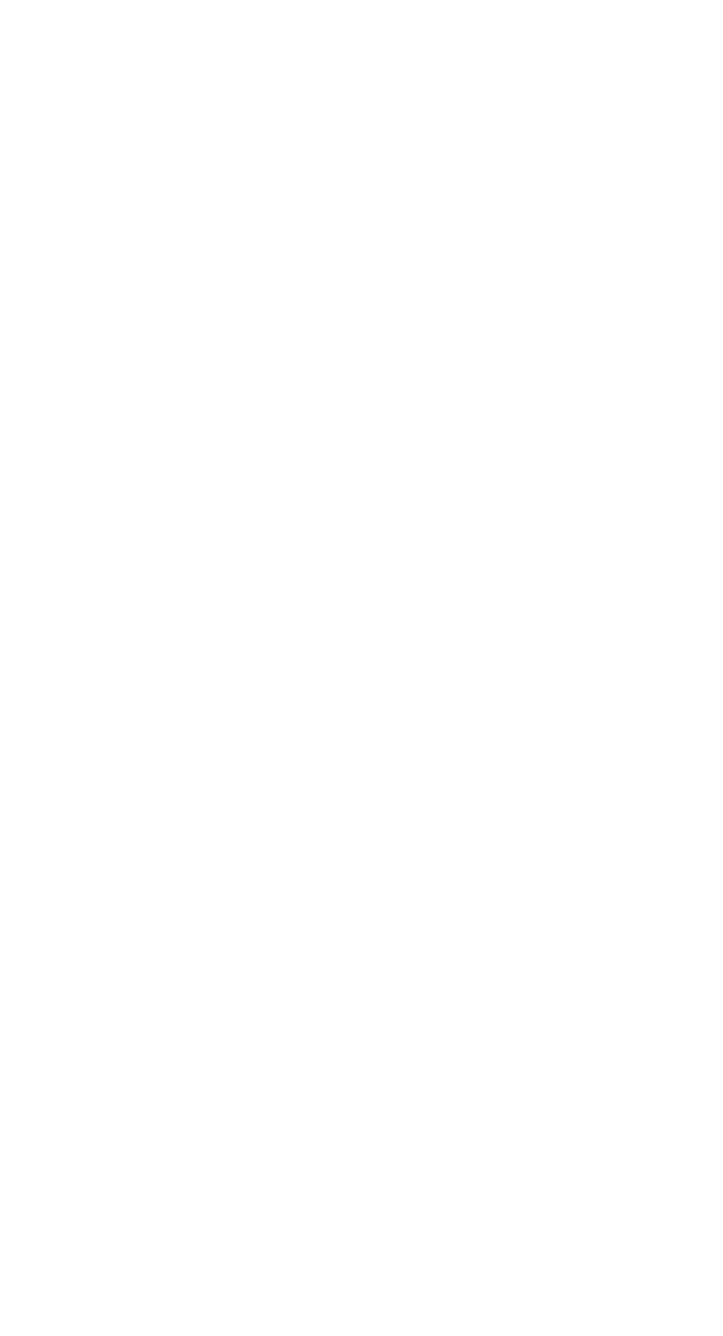
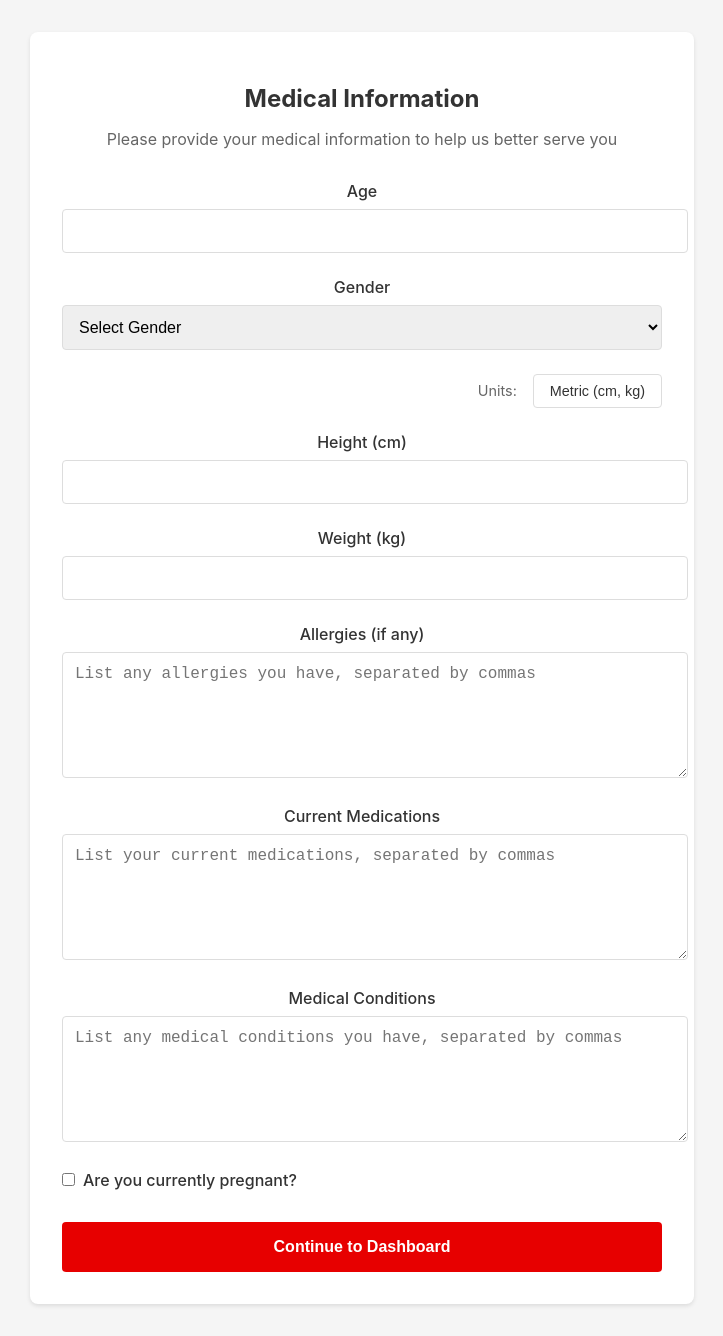
Before and after one commit to PeyPeyPG/CS-4485-Project, a React (Create React App) app in the folder pill-pal/: page /questionnaire in a window 1280 px wide. Before the commit this address had no page. Shown: the whole page, without its empty margins (278-1001 px from the left). Before the commit the page ends 800 px from the top, so only its background shows below. Built offline with nearby package versions, Linux system fonts and the light colour scheme.

Commit message:
questionnaire page

```diff
--- a/pill-pal/src/App.js
+++ b/pill-pal/src/App.js
@@ -1,6 +1,7 @@
 import React from 'react';
 import { BrowserRouter as Router, Routes, Route, Navigate } from 'react-router-dom';
 import Auth from './components/Auth';
+import MedicalQuestionnaire from './components/MedicalQuestionnaire';
 import './App.css';
 
 function App() {
@@ -9,6 +10,7 @@ function App() {
       <div className="App">
         <Routes>
           <Route path="/auth" element={<Auth />} />
+          <Route path="/questionnaire" element={<MedicalQuestionnaire />} />
           <Route path="/" element={<Navigate to="/auth" replace />} />
           {/* Add more routes as needed */}
         </Routes>
--- a/pill-pal/src/components/Auth.css
+++ b/pill-pal/src/components/Auth.css
@@ -1,9 +1,21 @@
 .auth-container {
   display: flex;
+  flex-direction: column;
   justify-content: center;
   align-items: center;
   min-height: 100vh;
   background-color: #f5f5f5;
+}
+
+.logo-container {
+  margin-bottom: 2rem;
+  text-align: center;
+}
+
+.logo {
+  width: 120px;
+  height: auto;
+  filter: drop-shadow(0 2px 4px rgba(0, 0, 0, 0.1));
 }
 
 .auth-box {
--- a/pill-pal/src/components/Auth.js
+++ b/pill-pal/src/components/Auth.js
@@ -7,6 +7,7 @@ const Auth = () => {
   const [isLogin, setIsLogin] = useState(true);
   const [formData, setFormData] = useState({
     username: '',
+    email: '',
     password: '',
     confirmPassword: ''
   });
@@ -41,9 +42,12 @@ const Auth = () => {
       }
     } else {
       // Simulate signup
-      if (formData.username && formData.password) {
-        Cookies.set('user', JSON.stringify({ username: formData.username }), { expires: 7 });
-        navigate('/dashboard');
+      if (formData.username && formData.password && formData.email) {
+        Cookies.set('user', JSON.stringify({
+          username: formData.username,
+          email: formData.email
+        }), { expires: 7 });
+        navigate('/questionnaire');
       } else {
         setError('Please fill in all fields');
       }
@@ -52,6 +56,18 @@ const Auth = () => {
 
   return (
     <div className="auth-container">
+      <div className="logo-container">
+        <svg className="logo" viewBox="0 0 134 150" fill="none" xmlns="http://www.w3.org/2000/svg">
+          <path d="M27.4005 70.2291C12.6346 63.3436 6.24624 45.7917 13.1317 31.0258L14.8222 27.4005C21.7076 12.6346 39.2596 6.24624 54.0255 13.1317L85.2931 27.712L58.6682 84.8094L27.4005 70.2291Z" fill="#E70000" stroke="black" strokeWidth="2"/>
+          <path d="M59.5 85.5H122.5V120C122.5 136.292 109.292 149.5 93 149.5H89C72.7076 149.5 59.5 136.292 59.5 120V85.5Z" fill="white" stroke="black" strokeWidth="2"/>
+          <path d="M77 74.5C77 67.0442 83.0442 61 90.5 61C97.9558 61 104 67.0442 104 74.5V85H77V74.5Z" fill="#9EC9F9" stroke="black" strokeWidth="2"/>
+          <circle cx="91" cy="52" r="15" fill="#9EC9F9" stroke="black" strokeWidth="2"/>
+          <rect x="93.9959" y="74.8882" width="29" height="6.35612" rx="3.17806" transform="rotate(-40 93.9959 74.8882)" fill="#9EC9F9" stroke="black" strokeWidth="2"/>
+          <circle cx="121.5" cy="55.5" r="3.5" fill="#9EC9F9" stroke="black" strokeWidth="2"/>
+          <path d="M123.707 45.4749C127.316 46.1117 130.141 48.9372 130.778 52.5459L130.071 53.253C129.434 49.6443 126.609 46.8188 123 46.182L123.707 45.4749Z" fill="black"/>
+          <path d="M121.707 47.4749C125.316 48.1117 128.141 50.9372 128.778 54.5459L128.071 55.253C127.434 51.6443 124.609 48.8188 121 48.182L121.707 47.4749Z" fill="black"/>
+        </svg>
+      </div>
       <div className="auth-box">
         <h2>{isLogin ? 'Login' : 'Sign Up'}</h2>
         {error && <div className="error-message">{error}</div>}
@@ -67,6 +83,19 @@ const Auth = () => {
               required
             />
           </div>
+          {!isLogin && (
+            <div className="form-group">
+              <label htmlFor="email">Email</label>
+              <input
+                type="email"
+                id="email"
+                name="email"
+                value={formData.email}
+                onChange={handleChange}
+                required
+              />
+            </div>
+          )}
           <div className="form-group">
             <label htmlFor="password">Password</label>
             <input
--- /dev/null
+++ b/pill-pal/src/components/MedicalQuestionnaire.css
@@ -0,0 +1,128 @@
+.questionnaire-container {
+  display: flex;
+  justify-content: center;
+  align-items: center;
+  min-height: 100vh;
+  background-color: #f5f5f5;
+  padding: 2rem;
+}
+
+.questionnaire-box {
+  background-color: white;
+  padding: 2rem;
+  border-radius: 8px;
+  box-shadow: 0 2px 4px rgba(0, 0, 0, 0.1);
+  width: 100%;
+  max-width: 600px;
+}
+
+.questionnaire-box h2 {
+  text-align: center;
+  color: #333;
+  margin-bottom: 0.5rem;
+}
+
+.subtitle {
+  text-align: center;
+  color: #666;
+  margin-bottom: 2rem;
+}
+
+.form-group {
+  margin-bottom: 1.5rem;
+}
+
+.form-group label {
+  display: block;
+  margin-bottom: 0.5rem;
+  color: #333;
+  font-weight: 500;
+}
+
+.form-group input[type="number"],
+.form-group select,
+.form-group textarea {
+  width: 100%;
+  padding: 0.75rem;
+  border: 1px solid #ddd;
+  border-radius: 4px;
+  font-size: 1rem;
+}
+
+.form-group textarea {
+  min-height: 100px;
+  resize: vertical;
+}
+
+.checkbox-group {
+  display: flex;
+  align-items: center;
+}
+
+.checkbox-group label {
+  display: flex;
+  align-items: center;
+  gap: 0.5rem;
+  cursor: pointer;
+}
+
+.checkbox-group input[type="checkbox"] {
+  width: auto;
+  margin: 0;
+}
+
+.submit-button {
+  width: 100%;
+  padding: 1rem;
+  background-color: #E70000;
+  color: white;
+  border: none;
+  border-radius: 4px;
+  font-size: 1rem;
+  font-weight: bold;
+  cursor: pointer;
+  transition: background-color 0.3s ease;
+}
+
+.submit-button:hover {
+  background-color: #cc0000;
+}
+
+.units-toggle {
+  display: flex;
+  align-items: center;
+  justify-content: flex-end;
+  margin-bottom: 1.5rem;
+  gap: 0.5rem;
+}
+
+.units-toggle span {
+  color: #666;
+  font-size: 0.9rem;
+}
+
+.toggle-button {
+  background: none;
+  border: 1px solid #ddd;
+  border-radius: 4px;
+  padding: 0.5rem 1rem;
+  font-size: 0.9rem;
+  color: #333;
+  cursor: pointer;
+  transition: all 0.3s ease;
+}
+
+.toggle-button:hover {
+  background-color: #f5f5f5;
+  border-color: #ccc;
+}
+
+@media (max-width: 768px) {
+  .questionnaire-container {
+    padding: 1rem;
+  }
+
+  .questionnaire-box {
+    padding: 1.5rem;
+  }
+}
--- /dev/null
+++ b/pill-pal/src/components/MedicalQuestionnaire.js
@@ -0,0 +1,191 @@
+import React, { useState } from 'react';
+import { useNavigate } from 'react-router-dom';
+import './MedicalQuestionnaire.css';
+
+const MedicalQuestionnaire = () => {
+  const navigate = useNavigate();
+  const [isMetric, setIsMetric] = useState(true);
+  const [formData, setFormData] = useState({
+    age: '',
+    gender: '',
+    height: '',
+    weight: '',
+    allergies: '',
+    currentMedications: '',
+    medicalConditions: '',
+    isPregnant: false
+  });
+
+  const handleChange = (e) => {
+    const { name, value, type, checked } = e.target;
+    setFormData(prev => ({
+      ...prev,
+      [name]: type === 'checkbox' ? checked : value
+    }));
+  };
+
+  const handleSubmit = (e) => {
+    e.preventDefault();
+    // In a real application, you would save this data to a database
+    // For now, we'll just navigate to the dashboard
+    navigate('/dashboard');
+  };
+
+  const toggleUnits = () => {
+    setIsMetric(!isMetric);
+    // Convert values when switching units
+    if (formData.height) {
+      setFormData(prev => ({
+        ...prev,
+        height: isMetric
+          ? (parseFloat(prev.height) * 0.393701).toFixed(1) // cm to inches
+          : (parseFloat(prev.height) * 2.54).toFixed(1) // inches to cm
+      }));
+    }
+    if (formData.weight) {
+      setFormData(prev => ({
+        ...prev,
+        weight: isMetric
+          ? (parseFloat(prev.weight) * 2.20462).toFixed(1) // kg to lbs
+          : (parseFloat(prev.weight) * 0.453592).toFixed(1) // lbs to kg
+      }));
+    }
+  };
+
+  return (
+    <div className="questionnaire-container">
+      <div className="questionnaire-box">
+        <h2>Medical Information</h2>
+        <p className="subtitle">Please provide your medical information to help us better serve you</p>
+        <form onSubmit={handleSubmit}>
+          <div className="form-group">
+            <label htmlFor="age">Age</label>
+            <input
+              type="number"
+              id="age"
+              name="age"
+              value={formData.age}
+              onChange={handleChange}
+              required
+              min="0"
+              max="120"
+            />
+          </div>
+
+          <div className="form-group">
+            <label htmlFor="gender">Gender</label>
+            <select
+              id="gender"
+              name="gender"
+              value={formData.gender}
+              onChange={handleChange}
+              required
+            >
+              <option value="">Select Gender</option>
+              <option value="male">Male</option>
+              <option value="female">Female</option>
+              <option value="other">Other</option>
+              <option value="prefer-not-to-say">Prefer not to say</option>
+            </select>
+          </div>
+
+          <div className="units-toggle">
+            <span>Units: </span>
+            <button
+              type="button"
+              className="toggle-button"
+              onClick={toggleUnits}
+            >
+              {isMetric ? 'Metric (cm, kg)' : 'Imperial (in, lbs)'}
+            </button>
+          </div>
+
+          <div className="form-group">
+            <label htmlFor="height">
+              Height {isMetric ? '(cm)' : '(inches)'}
+            </label>
+            <input
+              type="number"
+              id="height"
+              name="height"
+              value={formData.height}
+              onChange={handleChange}
+              required
+              min="0"
+              max={isMetric ? "300" : "120"}
+              step="0.1"
+            />
+          </div>
+
+          <div className="form-group">
+            <label htmlFor="weight">
+              Weight {isMetric ? '(kg)' : '(lbs)'}
+            </label>
+            <input
+              type="number"
+              id="weight"
+              name="weight"
+              value={formData.weight}
+              onChange={handleChange}
+              required
+              min="0"
+              max={isMetric ? "500" : "1100"}
+              step="0.1"
+            />
+          </div>
+
+          <div className="form-group">
+            <label htmlFor="allergies">Allergies (if any)</label>
+            <textarea
+              id="allergies"
+              name="allergies"
+              value={formData.allergies}
+              onChange={handleChange}
+              placeholder="List any allergies you have, separated by commas"
+            />
+          </div>
+
+          <div className="form-group">
+            <label htmlFor="currentMedications">Current Medications</label>
+            <textarea
+              id="currentMedications"
+              name="currentMedications"
+              value={formData.currentMedications}
+              onChange={handleChange}
+              placeholder="List your current medications, separated by commas"
+            />
+          </div>
+
+          <div className="form-group">
+            <label htmlFor="medicalConditions">Medical Conditions</label>
+            <textarea
+              id="medicalConditions"
+              name="medicalConditions"
+              value={formData.medicalConditions}
+              onChange={handleChange}
+              placeholder="List any medical conditions you have, separated by commas"
+            />
+          </div>
+
+          <div className="form-group checkbox-group">
+            <label>
+              <input
+                type="checkbox"
+                name="isPregnant"
+                checked={formData.isPregnant}
+                onChange={handleChange}
+              />
+              Are you currently pregnant?
+            </label>
+          </div>
+
+          <button type="submit" className="submit-button">
+            Continue to Dashboard
+          </button>
+        </form>
+      </div>
+    </div>
+  );
+};
+
+export default MedicalQuestionnaire;
```
